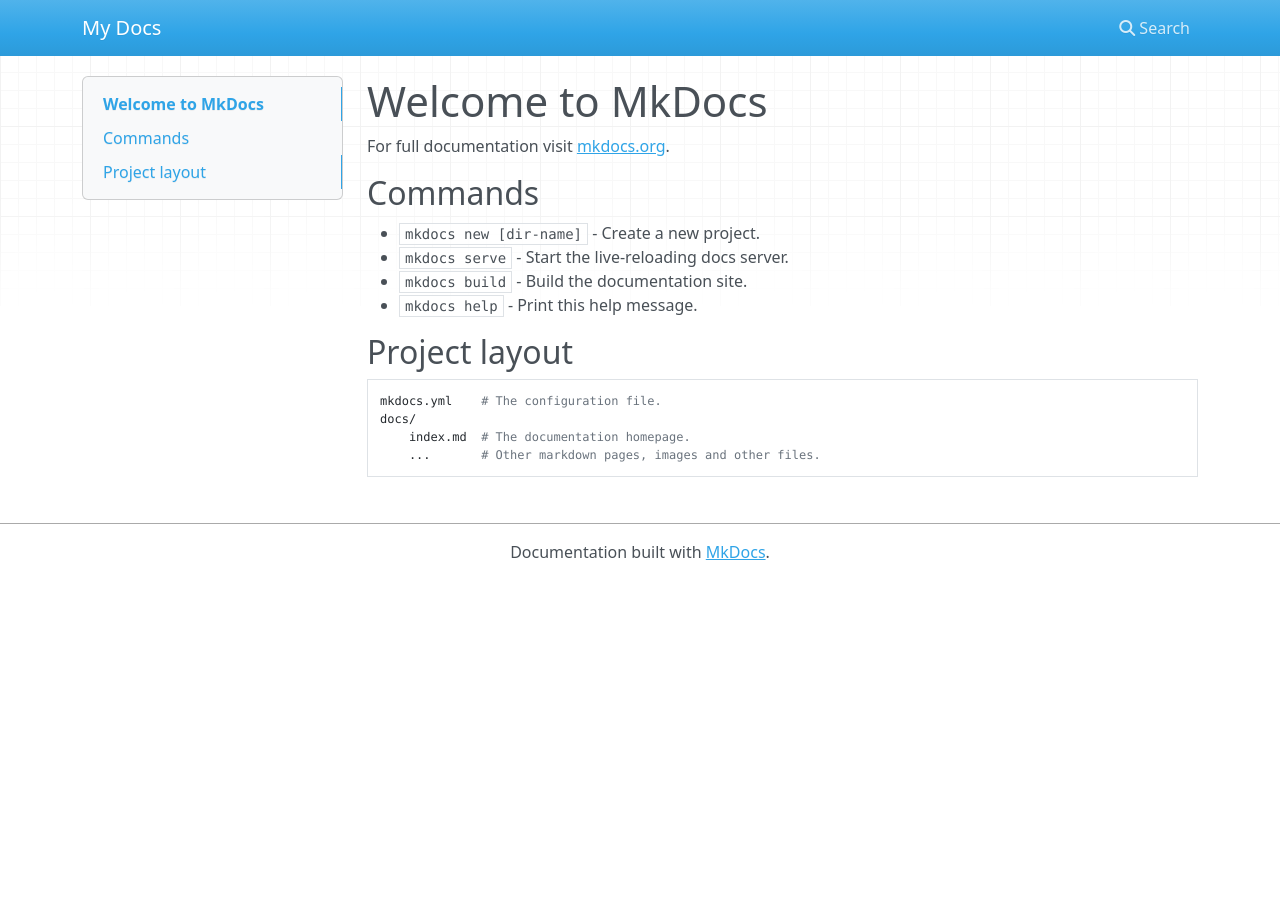
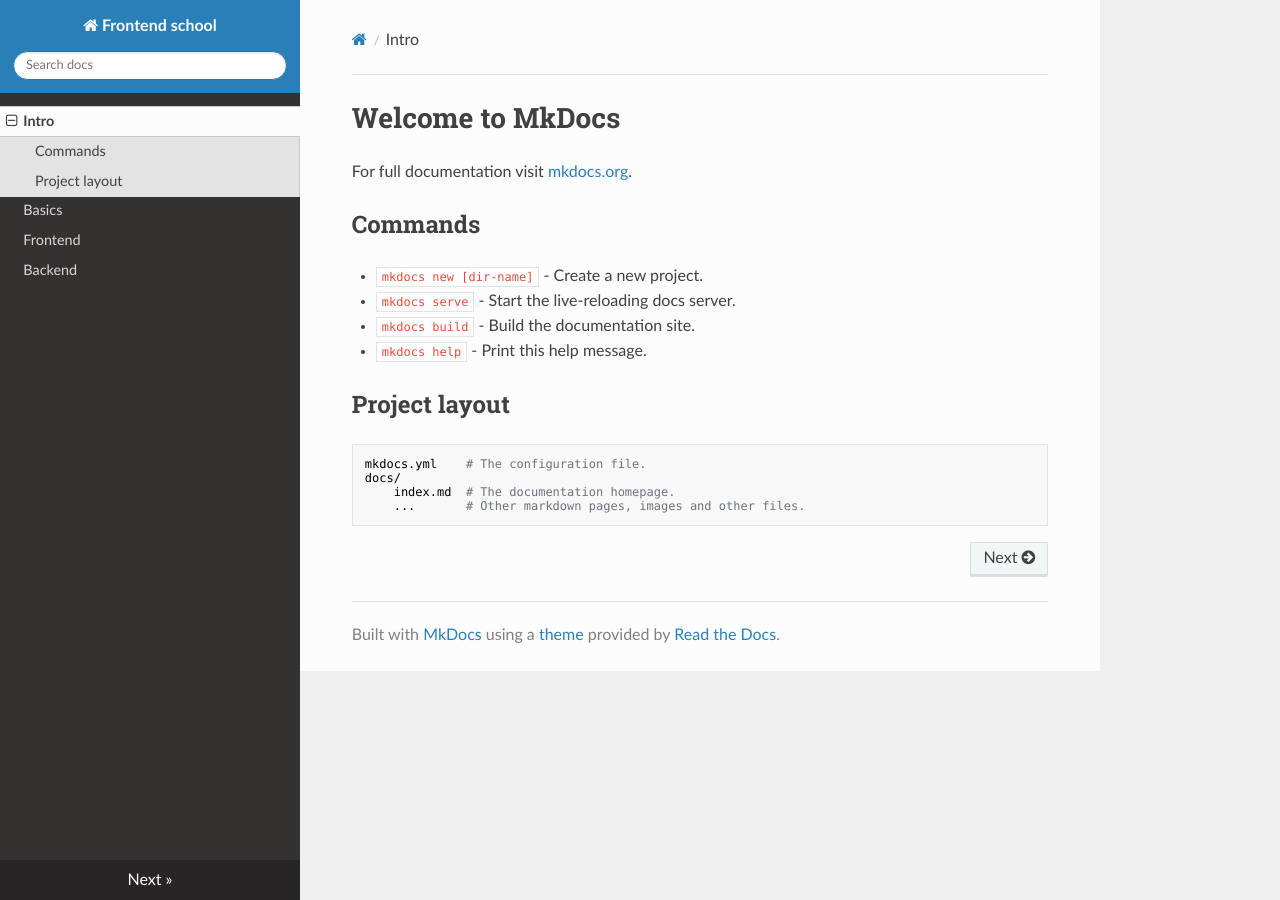
Before and after one commit to ADCI/frontend-school, an MkDocs documentation site: the page built from docs/index.md, in a window 1280 px wide. Built offline with MkDocs 1.6.1, drawn with Linux system fonts in a browser that asks for light colours; nearby versions of some CDN libraries; old or Windows-style settings are respelled for this version of MkDocs.

Commit message:
base structure and theme setup

```diff
--- a/mkdocs.yml
+++ b/mkdocs.yml
@@ -1 +1,7 @@
-site_name: My Docs
+site_name: Frontend school
+pages:
+  - Intro: index.md
+  - Basics: basics.md
+  - Frontend: frontend.md
+  - Backend: backend.md
+theme: readthedocs
```
Also changed, not shown: docs/backend.md (added), docs/basics.md (added), docs/frontend.md (added).
